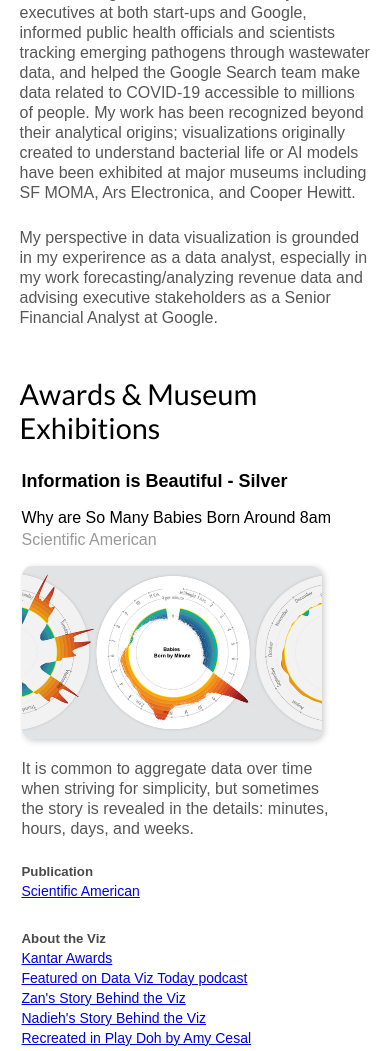
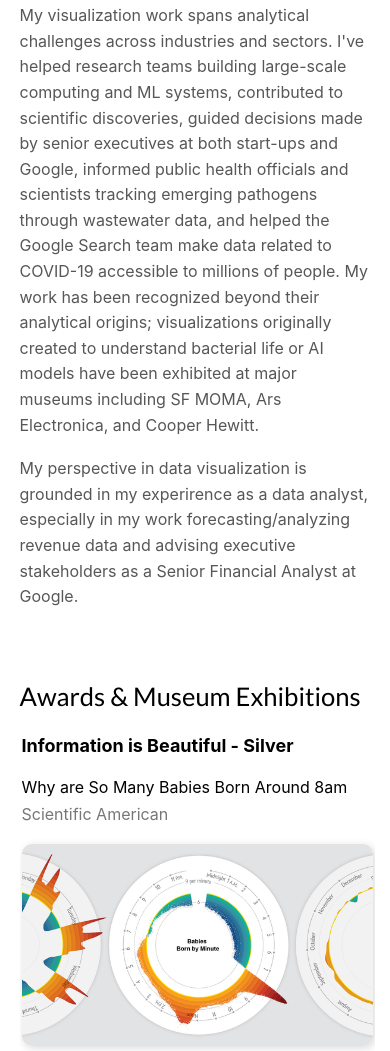
Before and after one commit to zanarmstrong/portfolio, a plain HTML site: page index.html in a window 390 px wide. Shown: the part 648-1699 px from the top of the page. Drawn offline with Linux system fonts and the light colour scheme.

Commit message:
improved for mobile

```diff
--- a/index.html
+++ b/index.html
@@ -8,7 +8,9 @@
     width: 1000px;
     max-width: 90%;
     margin: auto;
-    font-family: 'Hoefler Text', sans-serif;
+    font-family: 'Hoefler Text', -apple-system, BlinkMacSystemFont, 'Segoe UI', Roboto, Oxygen, Ubuntu, Cantarell, 'Open Sans', 'Helvetica Neue', sans-serif;
+    line-height: 1.4;
+    padding: 5px;
   }
 
   p, li {
@@ -18,6 +20,8 @@
 
   img {
     loading: lazy;
+    max-width: 100%;
+    height: auto;
   }
 
   .intro p,li {
@@ -29,19 +33,21 @@
     margin-block-end: 0em;
     font-family: 'Lato', sans-serif;
   }
+
   h4 {
-
-    font-family: 'Hoefler Text', sans-serif;
+    font-family: 'Hoefler Text', -apple-system, BlinkMacSystemFont, 'Segoe UI', Roboto, sans-serif;
+    margin-top: 0.5em;
+    margin-bottom: 0.25em;
   }
 
   h2 {
-    margin-block-end: 0em;
+    margin-block-end: 0.3em;
     font-weight: 400;
     font-size: 1.8em;
     font-family: 'Lato', sans-serif;
+    margin-top: 1em;
+    clear: both;
   }
-
-
 
   .gallery {
     max-width: 1000px;
@@ -50,11 +56,10 @@
 
   .intro .subtitle {
     margin: 30px 0px 2px 0px;
-    font-family: 'Hoefler Text', sans-serif;
+    font-family: 'Hoefler Text', -apple-system, BlinkMacSystemFont, 'Segoe UI', Roboto, sans-serif;
     font-size: 16px;
     font-weight: bold;
     color: black;
-
   }
 
   .entry {
@@ -66,30 +71,36 @@
   }
 
   .entry .title {
-    margin-bottom:2px;
+    margin-bottom: 2px;
     color: black;
   }
 
   .entry h4 {
-    margin-bottom:2px;
+    margin-bottom: 2px;
+    margin-top: 0.5em;
   }
 
   .entry img {
     height: auto;
-    box-shadow: 2px 2px 6px #ccc;
+    box-shadow: 2px 2px 8px rgba(0,0,0,0.15);
     cursor: pointer;
     border-radius: 10px;
+    transition: transform 0.2s ease;
   }
 
+  .entry img:hover {
+    transform: scale(1.02);
+  }
 
   p {
     font-size: 16px;
-    line-height: 20px;
+    line-height: 1.4;
   }
 
   .section {
     width: 100%;
     display: inline-block;
+    margin-bottom: 10px;
   }
 
   .section > div {
@@ -101,7 +112,8 @@
     overflow: hidden;
   }
 
-  @media (min-device-width: 600px){
+  /* Desktop and tablet */
+  @media (min-width: 768px) {
     .entry {
       width: 310px;
     }
@@ -114,23 +126,66 @@
     .intro p,li {
       margin-top: 0px;
     }
-
   }
 
-  @media (max-device-width: 600px) {
+  /* Small tablet to large phone */
+  @media (max-width: 767px) {
+    body {
+      padding: 15px;
+    }
+
     h1 {
-      font-size: 5em;
+      font-size: 2.8em;
     }
+
     h2 {
-      font-size: 3em;
+      font-size: 2em;
+      margin-top: 2em;
     }
+
     .entry {
       max-width: 100%;
+      width: 100%;
+      margin-bottom: 30px;
+      float: none;
     }
 
     .entry img {
       width: 100%;
-          max-width: 100%;
+    }
+
+    .section > div {
+      float: none;
+      width: 100%;
+      margin-right: 0;
+    }
+  }
+
+  /* Phone */
+  @media (max-width: 480px) {
+    h1 {
+      font-size: 2.2em;
+    }
+
+    h2 {
+      font-size: 1.6em;
+    }
+
+    p, li, .intro p, .intro li {
+      font-size: 16px;
+      line-height: 1.6;
+    }
+
+    .entry h4 {
+      font-size: 18px;
+    }
+
+    .intro .subtitle {
+      font-size: 16px;
+    }
+
+    body {
+      padding: 10px;
     }
   }
 
@@ -141,16 +196,17 @@
   .entry .author {
     margin: 0 0 1em 0;
     font-size: 16px;
-    color: #999;
+    color: #777;
   }
 
   .learnmore h5 {
     margin-bottom: 2px;
+    margin-top: 10px;
     color: #4a4a4a;
   }
 
   .learnmore p {
-    margin: 0px;
+    margin: 0;
     font-size: 14px;
   }
 
@@ -159,27 +215,51 @@
   }
 
   .sci {
-    line-height: 16px;
+    line-height: 1.4;
   }
 
   .learnmore .sci {
     margin-bottom: 10px;
   }
 
+  a {
+    color: #0066cc;
+    text-decoration: none;
+    transition: color 0.2s ease;
+  }
 
+  a:hover {
+    color: #004499;
+    text-decoration: underline;
+  }
+
+  /* Space between sections */
+  .section + .section {
+    margin-top: 20px;
+  }
+
+  .intro-text p {
+    margin-bottom: 18px;
+  }
+
+  .intro-text {
+    max-width: 100%;
+  }
 </style>
   <body>
   <div class="intro">
     <h1>Zan Armstrong</h1>
     <p class="subtitle">Visualizing Data for Analysis & Decision Making</p>
-    <p>As a data visualization and data strategy consultant, I change how people look at their data (literally) -- leading to new discoveries and deeper understanding, sparking data-driven questions, and enabling better decision-making.</p>
-    <p></p>
-    <p>I develop novel visualization solutions for complex analytical problems in partnership with domain experts. This has included creating visualizations used by Yale, Stanford, UC Berkeley, ACLU, Scientific American, National Geographic, the Dalai Lama, CDC, the White House, and companies from early-stage startups to big tech. I've shared my expertise through teaching Design of Data at Stanford's d.school, publishing research at IEEE Viz, mentorship, writing articles, and speaking at visualization conferences.</p>
-    <p></p>
+
+    <div class="intro-text">
+      <p>I create charts and graphs which change how people look at their data (literally) -- leading to new discoveries and deeper understanding, sparking data-driven questions, and enabling better decision-making.</p>
+
+      <p>I develop novel ways to look at complex data in partnership with domain experts. This has included creating visualizations used by Yale, Stanford, UC Berkeley, ACLU, Scientific American, National Geographic, the Dalai Lama, CDC, the White House, and companies from early-stage startups to big tech. I've shared my expertise through teaching Design of Data at Stanford's d.school, publishing research at IEEE Viz, mentorship, writing articles, and speaking at visualization conferences.</p>
+
       <p>My visualization work spans analytical challenges across industries and sectors. I've helped research teams building large-scale computing and ML systems, contributed to scientific discoveries, guided decisions made by senior executives at both start-ups and Google, informed public health officials and scientists tracking emerging pathogens through wastewater data, and helped the Google Search team make data related to COVID-19 accessible to millions of people. My work has been recognized beyond their analytical origins; visualizations originally created to understand bacterial life or AI models have been exhibited at major museums including SF MOMA, Ars Electronica, and Cooper Hewitt.</p>
-    <p></p>
+
       <p>My perspective in data visualization is grounded in my experirence as a data analyst, especially in my work forecasting/analyzing revenue data and advising executive stakeholders as a Senior Financial Analyst at Google.</p>
-    <p></p>
+    </div>
   </div>
 
   <div class="gallery">
```
Lines whose indentation alone changed are shown as unchanged.
